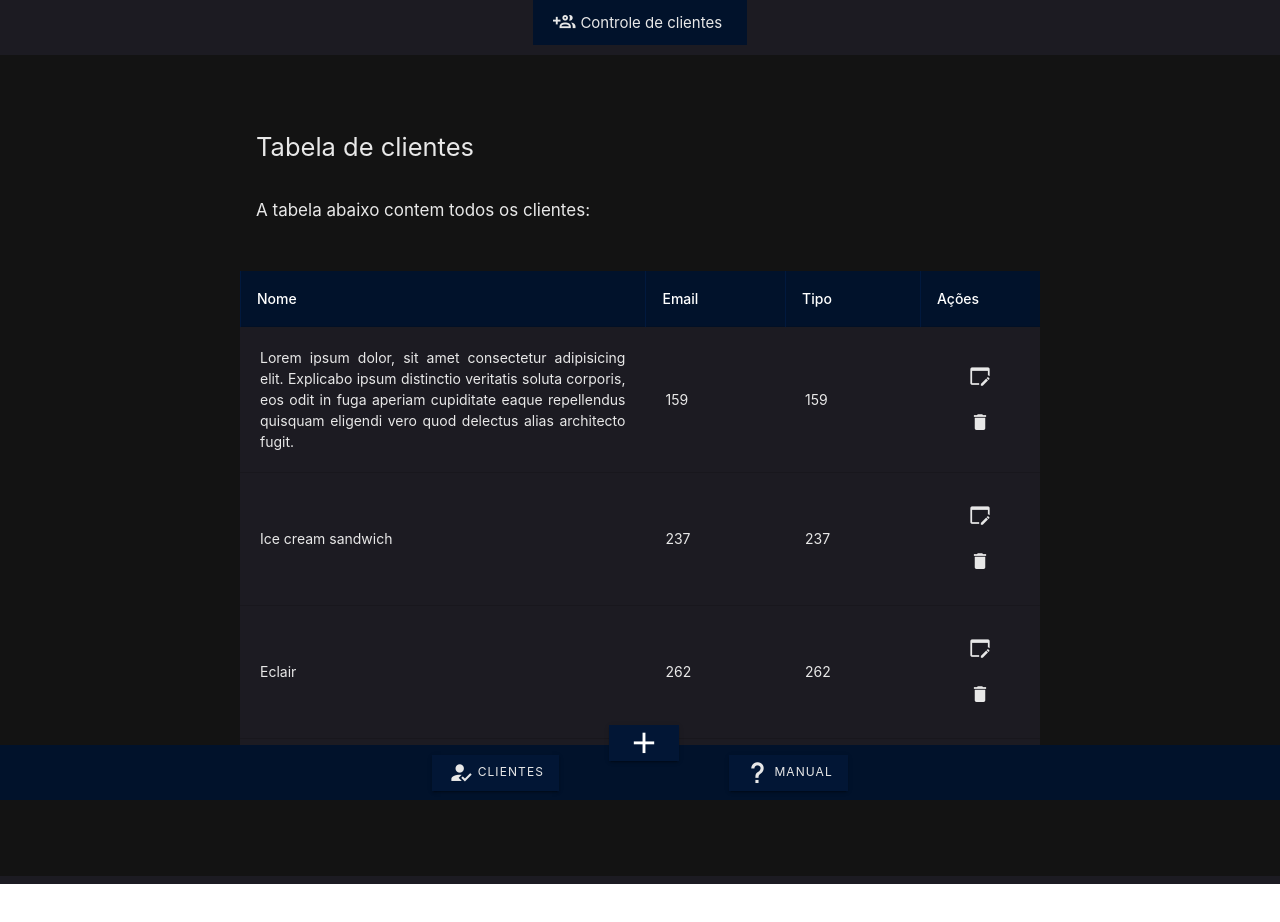
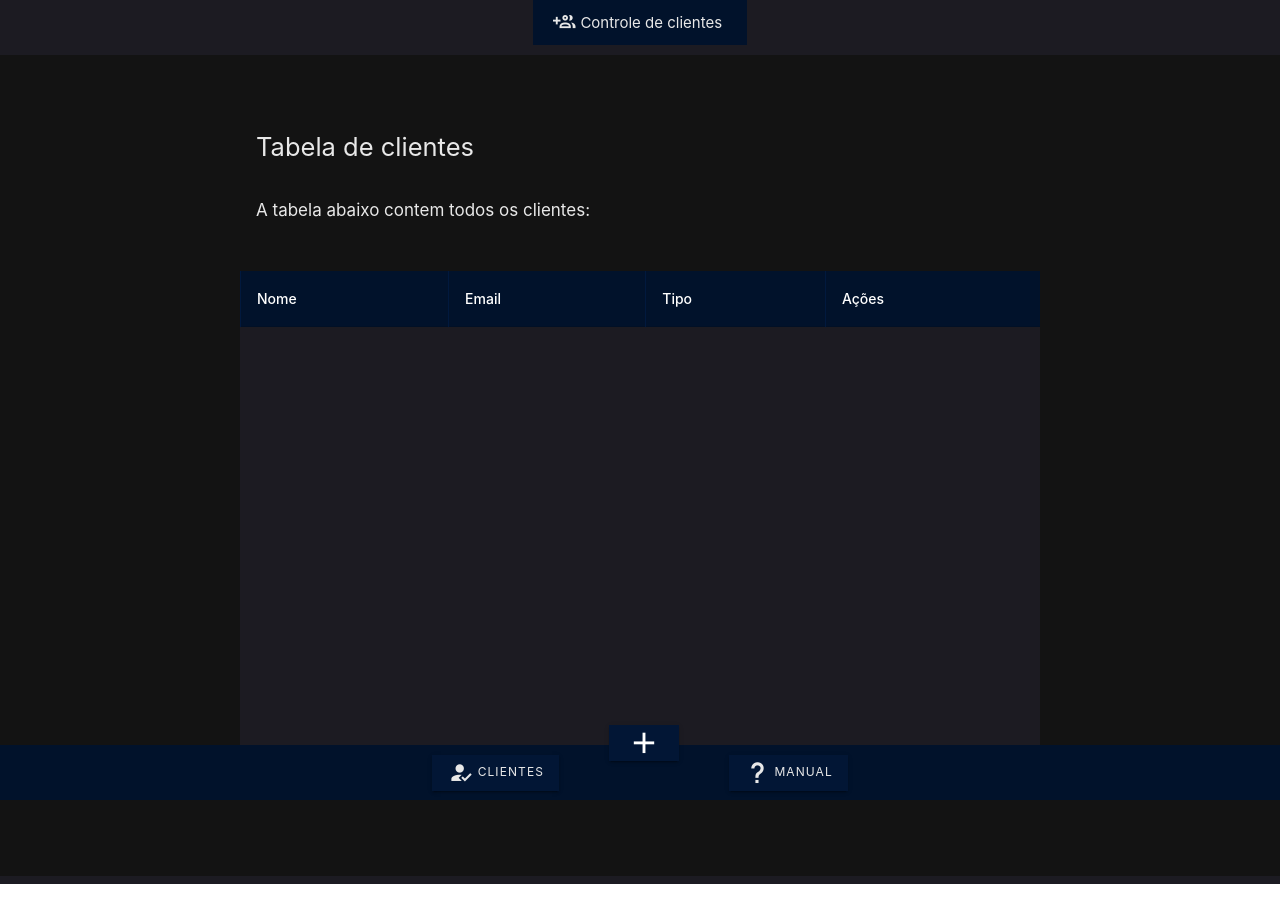
Before and after one commit to diogoneves07/controle-de-clientes, a Vue app: page /clientes in a window 1280 px wide. Shown: the top 922 px of the page. Built offline with nearby package versions, Linux system fonts and the light colour scheme.

Commit message:
feat: usar os dados armarzenados em indexdb 'clients'

```diff
--- a/src/components/TheClientsTable.vue
+++ b/src/components/TheClientsTable.vue
@@ -1,48 +1,21 @@
 <script setup lang="ts">
 import '@/assets/bottom-navigation-buttons.css'
+import { getAllClientsInDB, deleteClientFromDB } from '@/indexdb/operations'
+import type { ClientDataWithID } from '@/indexdb/operations'
+import { ref } from 'vue'
 
-let desserts = [
-  {
-    name: 'Lorem ipsum dolor, sit amet consectetur adipisicing elit. Explicabo ipsum distinctio veritatis soluta corporis, eos odit in fuga aperiam cupiditate eaque repellendus quisquam eligendi vero quod delectus alias architecto fugit.',
-    calories: 159
-  },
-  {
-    name: 'Ice cream sandwich',
-    calories: 237
-  },
-  {
-    name: 'Eclair',
-    calories: 262
-  },
-  {
-    name: 'Cupcake',
-    calories: 305
-  },
-  {
-    name: 'Gingerbread',
-    calories: 356
-  },
-  {
-    name: 'Jelly bean',
-    calories: 375
-  },
-  {
-    name: 'Lollipop',
-    calories: 392
-  },
-  {
-    name: 'Honeycomb',
-    calories: 408
-  },
-  {
-    name: 'Donut',
-    calories: 452
-  },
-  {
-    name: 'KitKat',
-    calories: 518
+const clients = ref<ClientDataWithID[]>([])
+
+getAllClientsInDB().then((data) => {
+  clients.value = data
+})
+
+function deleteClient(id: number) {
+  if (confirm('Tem certeza que deseja apagar esse cliente?')) {
+    deleteClientFromDB(id)
+    clients.value = clients.value.filter((client) => client.id !== id)
   }
-]
+}
 </script>
 <template>
   <div class="table-container">
@@ -56,15 +29,15 @@ let desserts = [
         </tr>
       </thead>
       <tbody>
-        <tr v-for="item in desserts" :key="item.name">
-          <td>{{ item.name }}</td>
-          <td>{{ item.calories }}</td>
-          <td>{{ item.calories }}</td>
+        <tr v-for="client in clients" :key="client.name">
+          <td>{{ client.name }}</td>
+          <td>{{ client.email }}</td>
+          <td>{{ client.personType }}</td>
           <td class="bottom-navigation-buttons actions">
             <VBtn class="heart-btn">
               <VIcon icon="mdi-application-edit-outline"></VIcon>
             </VBtn>
-            <VBtn class="heart-btn">
+            <VBtn class="heart-btn" @click="() => deleteClient(client.id)">
               <VIcon icon="mdi-delete"></VIcon>
             </VBtn>
           </td>
```
